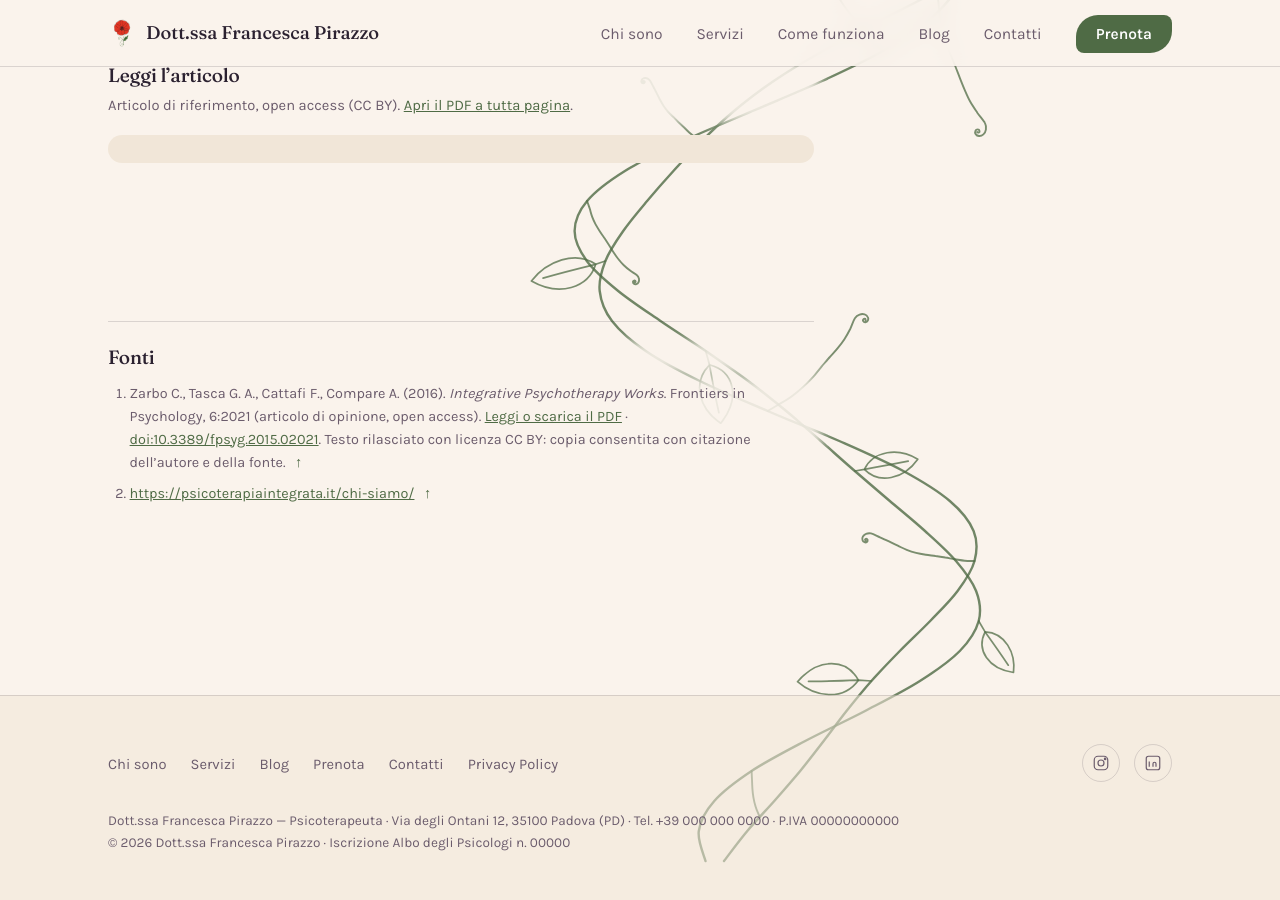
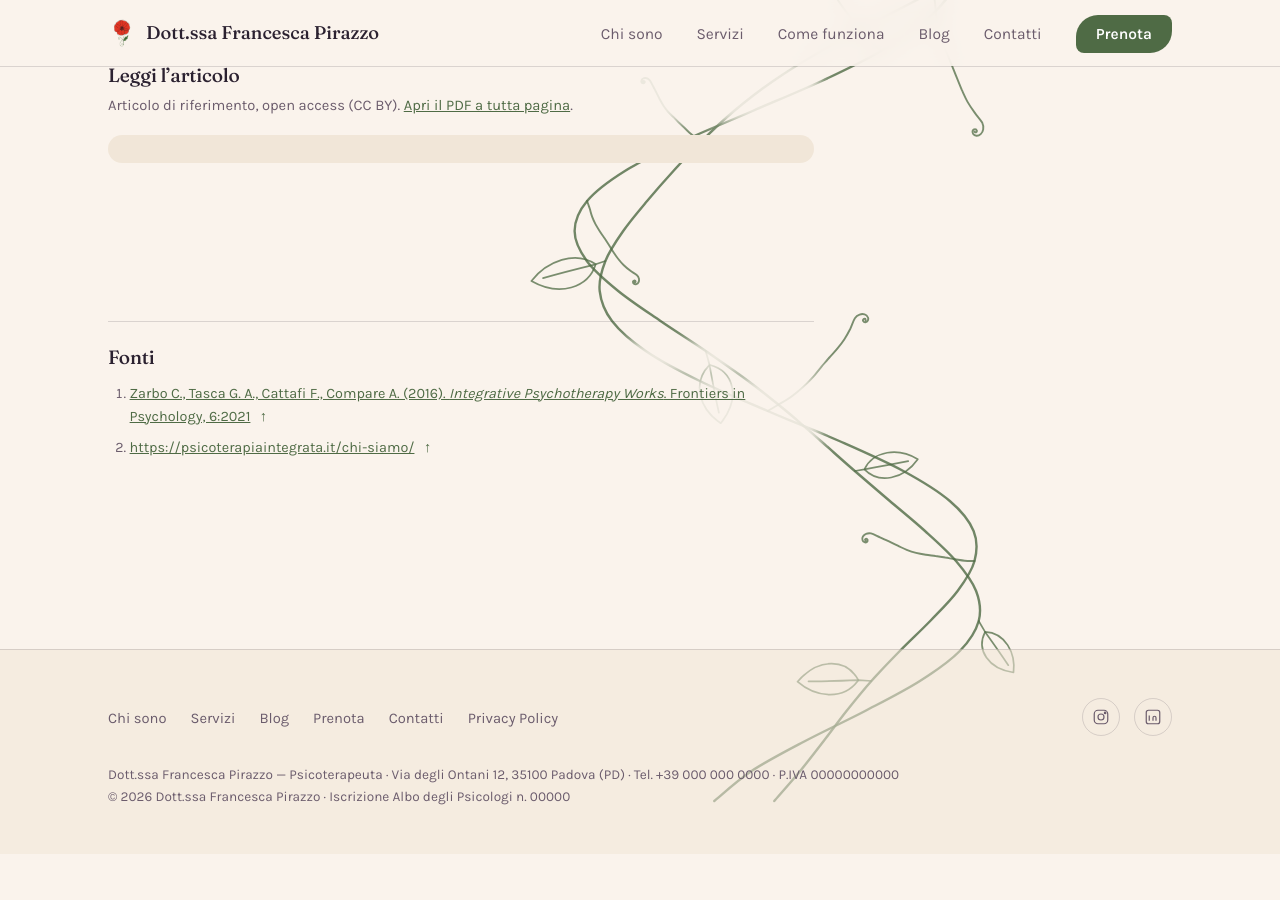
Before and after one commit to Manuelgujo/demo-franci, a Jekyll site: the page built from orientamento.html, in a window 1280 px wide and 900 px high, scrolled down 939 px. Built offline with Jekyll 4.4.1, drawn with Linux system fonts in a browser that asks for light colours; after the commit the page ends 1793 px from its top, so only the background shows below that.

Commit message:
Update reference format in orientamento.html

```diff
--- a/orientamento.html
+++ b/orientamento.html
@@ -22,7 +22,7 @@ permalink: /orientamento/
     <section class="refs-wrap" aria-labelledby="fonti-titolo">
       <h2 id="fonti-titolo">Fonti</h2>
       <ol class="refs">
-        <li id="fonte-1">Zarbo C., Tasca G. A., Cattafi F., Compare A. (2016). <em>Integrative Psychotherapy Works</em>. Frontiers in Psychology, 6:2021 (articolo di opinione, open access). <a href="{{ '/assets/docs/zarbo-2016-integrative-psychotherapy-works.pdf' | relative_url }}" target="_blank" rel="noopener">Leggi o scarica il PDF</a> · <a href="https://doi.org/10.3389/fpsyg.2015.02021" target="_blank" rel="noopener">doi:10.3389/fpsyg.2015.02021</a>. Testo rilasciato con licenza CC BY: copia consentita con citazione dell’autore e della fonte. <a class="ref-back" href="#ref-1" aria-label="Torna al testo">↑</a></li>
+        <li id="fonte-1"><a href="{{ '/assets/docs/zarbo-2016-integrative-psychotherapy-works.pdf' | relative_url }}" target="_blank" rel="noopener">Zarbo C., Tasca G. A., Cattafi F., Compare A. (2016). <em>Integrative Psychotherapy Works</em>. Frontiers in Psychology, 6:2021</a> <a class="ref-back" href="#ref-1" aria-label="Torna al testo">↑</a></li>
         <li id="fonte-2"><a href="https://psicoterapiaintegrata.it/chi-siamo/" target="_blank" rel="noopener">https://psicoterapiaintegrata.it/chi-siamo/</a> <a class="ref-back" href="#ref-2" aria-label="Torna al testo">↑</a></li>
       </ol>
     </section>
```
